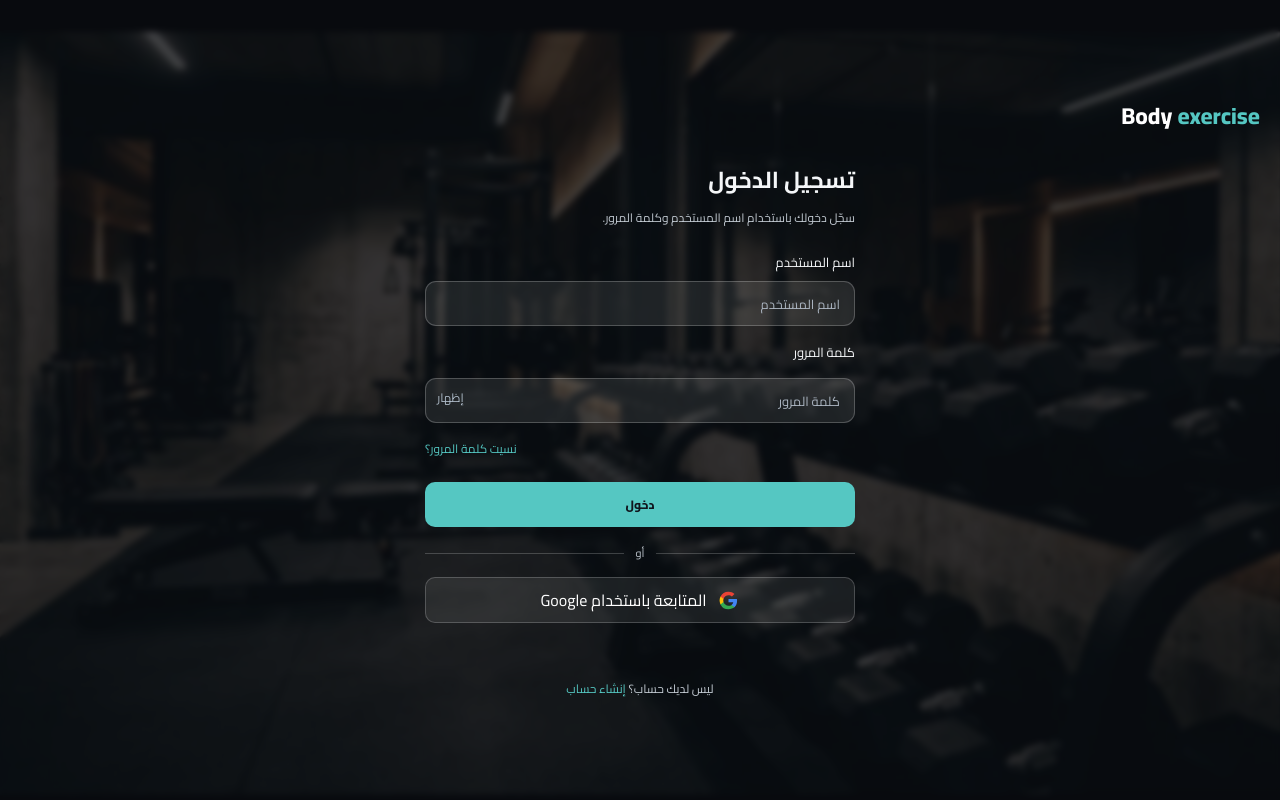
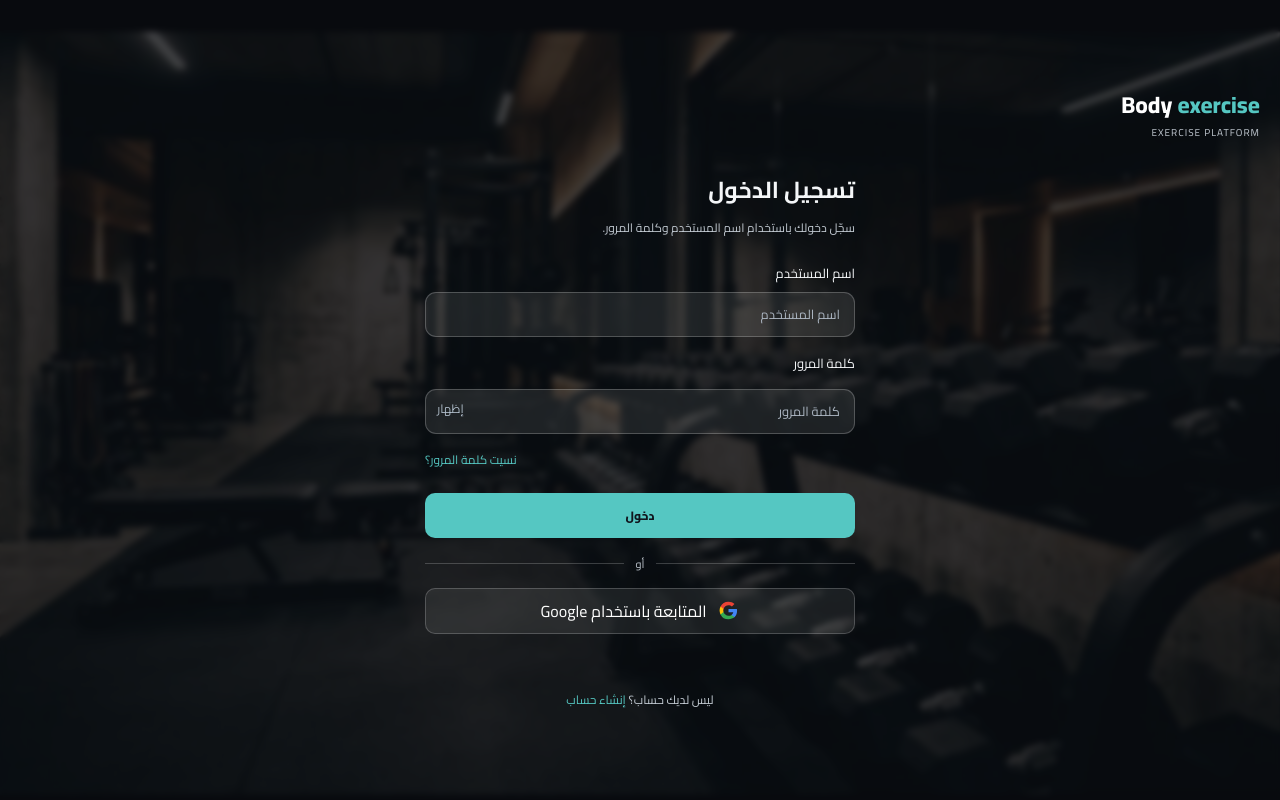
Before and after one commit to hozifaelghapour9-prog/Body-exercise-, a plain HTML site: page login.html in a window 1280 px wide. Drawn offline with nearby package versions, Linux system fonts and the light colour scheme.

Commit message:
Update login.html

```diff
--- a/login.html
+++ b/login.html
@@ -13,7 +13,7 @@
     html, body { width:100%; min-height:100%; margin:0; }
     body { background:#0b0e13; }
 
-    /* اللوجو */
+    /* تنسيق اللوجو */
     .auth-card a.brand,
     .auth-card a.brand:hover,
     .auth-card a.brand:focus {
@@ -28,8 +28,7 @@
       text-align:right !important;
     }
 
-    .auth-card .brand .brand-mark,
-    .auth-card .brand small {
+    .auth-card .brand .brand-mark {
       display:none !important;
     }
 
@@ -42,6 +41,17 @@
       background:none !important;
       border:0 !important;
       box-shadow:none !important;
+    }
+
+    .auth-card .brand small {
+      display:block !important;
+      color:#c1c9d1 !important;
+      font-size:10px !important;
+      font-weight:400 !important;
+      text-align:right !important;
+      margin-top:2px !important;
+      background:none !important;
+      border:0 !important;
     }
 
     .auth-wrap {
@@ -196,6 +206,7 @@
       <span style="color:#ffffff;">Body</span>
       <span style="color:#55c7c2;">exercise</span>
     </strong>
+    <small>EXERCISE PLATFORM</small>
   </a>
 
   <h1 id="authTitle">تسجيل الدخول</h1>
```
